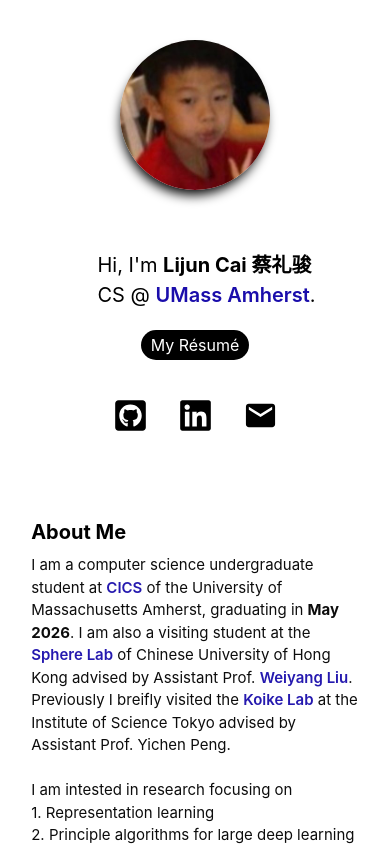
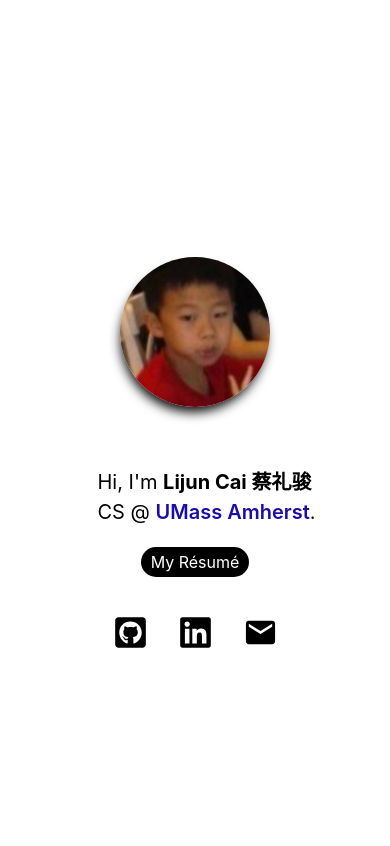
Before and after one commit to lijunc04/lijunc04.github.io, a React (Create React App) app in the folder web/: page / in a window 390 px wide. Shown: the top 846 px of the page. Built offline with nearby package versions, Linux system fonts and the light colour scheme.

Commit message:
fixed mobile scroll bugs

```diff
--- a/web/src/start/start.js
+++ b/web/src/start/start.js
@@ -27,10 +27,9 @@ export default function Start({ toggleTheme, isDark }){
     }, []);
     const Container = styled.div`
         display: flex;
-        height: 100vh;
+        min-height: 100vh;
         background-color: ${isDark ? '#1a1b1e' : '#FFFFFF'};
         color: ${isDark ? '#e3e3e3' : '#000000'};
-        overflow: hidden;
 
         @media (max-height: 500px) {
             overflow: auto;
@@ -39,8 +38,8 @@ export default function Start({ toggleTheme, isDark }){
         @media (max-width: 768px) {
             height: auto;
             min-height: 100vh;
-            overflow: auto;
-            padding-bottom: 20px;
+            overflow: visible;
+
         }
     `;
 
@@ -50,7 +49,6 @@ export default function Start({ toggleTheme, isDark }){
         width: 100%;
         @media (max-width: 768px) {
             flex-direction: column;
-            gap: 10px;
         }
     `;
 
@@ -63,9 +61,10 @@ export default function Start({ toggleTheme, isDark }){
         justify-content: center;
 
         @media (max-width: 768px) {
+            min-height:100vh;
             padding: 40px 0;
             gap: 8%;
-            justify-content: flex-start;
+            justify-content: center;
             border-right: 0px;
             gap: 20px;
         }
@@ -80,8 +79,7 @@ export default function Start({ toggleTheme, isDark }){
         padding: 6% 10% 6% 4%;
 
         @media (max-width: 768px) {
-            padding: 20px 8% 40px 8%;
-            min-height: 60vh;
+            padding: 0 8% 40px 8%;
             justify-content: flex-start;
             gap: 20px;
         }
```
